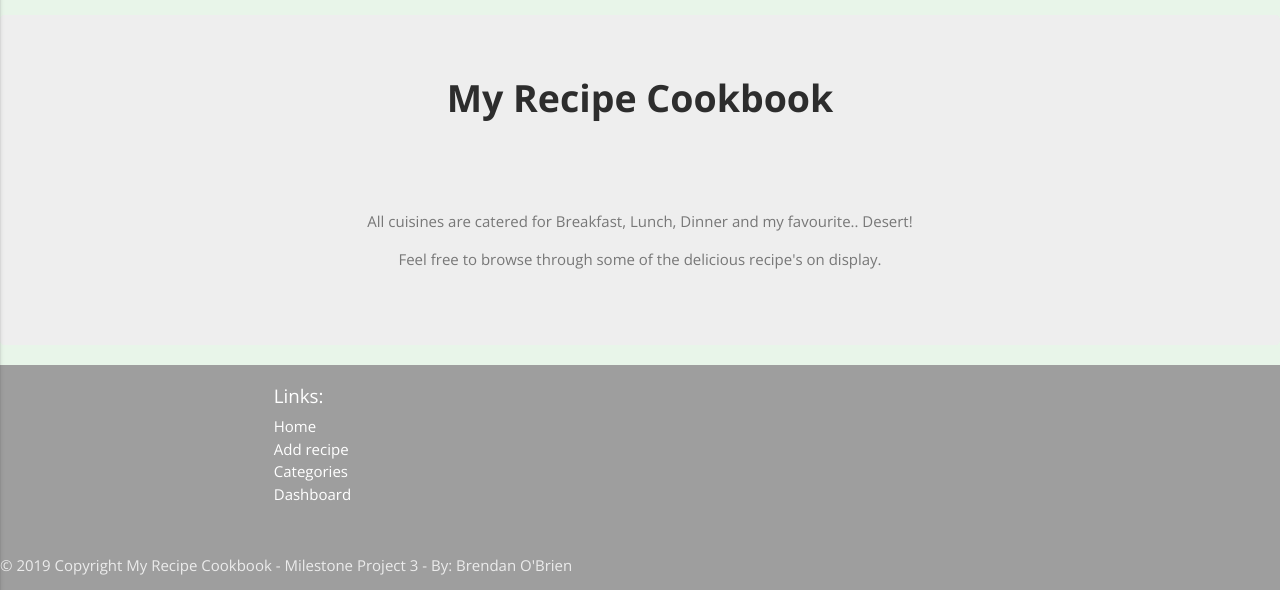
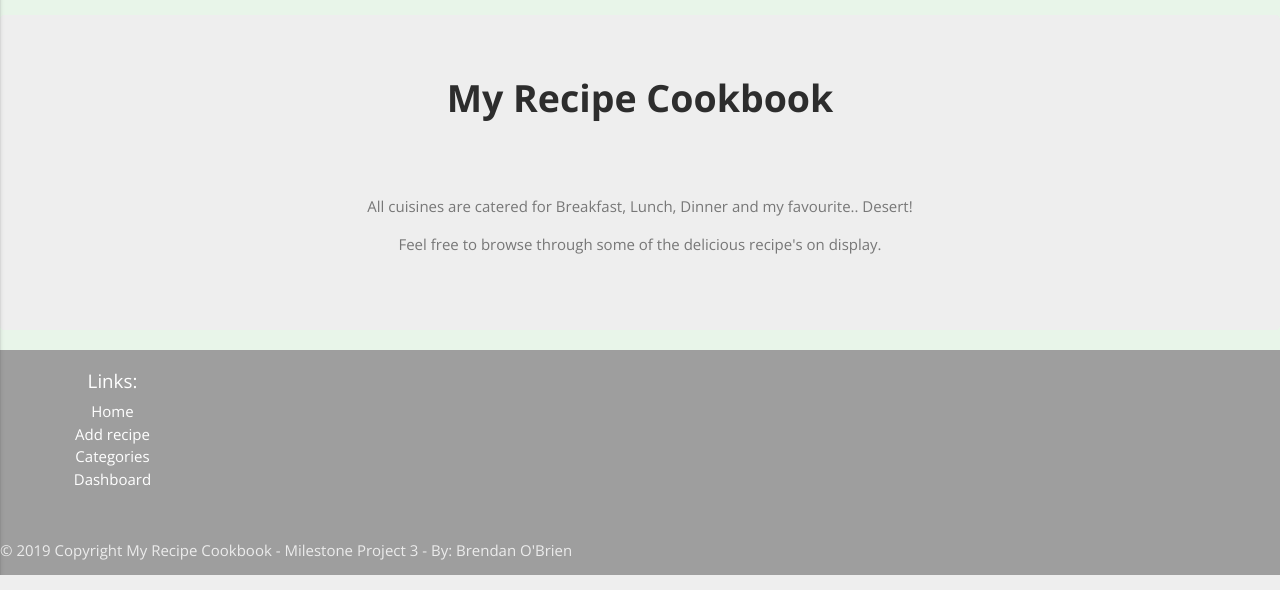
Before and after one commit to Bren08/flask_recipe_app, a Flask app: page /search in a window 1280 px wide. Shown: the part 251-841 px from the top of the page. Run offline with Flask 2, Linux system fonts and the light colour scheme; data that the repository does not hold is empty; some libraries are stand-ins or nearby versions.

Commit message:
Utilised html validator to check over some code

```diff
--- a/templates/base.html
+++ b/templates/base.html
@@ -58,10 +58,10 @@
   {% block content %} {% endblock %}
 
 
-  <footer class="page-footer grey">
+  <footer class="page-footer text-center grey">
     <div class="container">
-      <div class="row">
-        <div class="col l4 offset-l2 s12">
+      <div class="row centre-footer">
+        <div class="col-xs-12">
           <h5 class="white-text">Links:</h5>
           <ul>
             <li><a href="{{ url_for('view_recipe') }}">Home</a></li>
--- a/templates/cuisine_recipe.html
+++ b/templates/cuisine_recipe.html
@@ -1,11 +1,9 @@
-{% extends 'base.html' %}
-
-{% block content %}
+{% extends 'base.html' %}{% block content %}
 
 <div class="jumbotron text-center">
   <div class="container">
     <h1><strong>My Recipe Cookbook</strong></h1><br><br><br>
-    </p>All cuisines are catered for Breakfast, Lunch, Dinner and my favourite.. Desert!</p>
+    <p>All cuisines are catered for Breakfast, Lunch, Dinner and my favourite.. Desert!</p>
     <p>Feel free to browse through some of the delicious recipe's on display.</p>
   </div>
 </div>
--- a/templates/edit_recipe.html
+++ b/templates/edit_recipe.html
@@ -25,7 +25,7 @@
                 <div class="row">
                     <div class="input-field col s12">
                         <i class="material-icons prefix">shopping_basket</i>
-                        <textarea type="textarea" name="ingredients" id="ingredients" type="text"
+                        <textarea type="textarea" name="ingredients" id="ingredients"
                             class="materialize-textarea">{{ recipe.ingredients }}</textarea>
                         <label>Ingredients:</label>
                     </div>
@@ -33,12 +33,11 @@
                 <div class="row">
                     <div class="input-field col s12">
                         <i class="material-icons prefix">description</i>
-                        <textarea type="textarea" rows="12" cols="500" name="method" id="method" type="text"
+                        <textarea type="textarea" rows="12" cols="500" name="method" id="method"
                             class="materialize-textarea">{{ recipe.method }}</textarea>
                         <label>Method:</label>
                     </div>
                 </div>
-
                 <div class="input-field col s6">
                     <i class="material-icons prefix">poll</i>
                     <input name="nutrition" id="nutrition" type="text" class="validate" value="{{ recipe.nutrition }}">
@@ -82,7 +81,6 @@
                         </button>
                     </div>
                 </div>
-
         </div>
         </form>
     </div>
--- a/templates/index.html
+++ b/templates/index.html
@@ -60,7 +60,7 @@
 <body>
   <div class="container">
     <div class="row">
-      <div class="col md-12">
+      <div class="col s12">
 
         <h1 class="display-1">My Recipe Cookbook</h1>
 
@@ -70,9 +70,9 @@
       <br>
       <div class="row">
         <form action="{{ url_for('index') }}" method="POST">
-          <div class="row col-md-3">
+          <div class="row col s6">
             <div class="input-field">
-              <input id="username" name="username" type="text" placeholder="Just click on the enter button.." required>
+              <input id="username" name="username" type="text" placeholder="Just click on the enter button.." required readonly>
               <button class="btn waves-effect waves-light float-left grey" type="submit">
                 <a href="{{ url_for('view_recipe') }}" id="submit" type="submit" value="enter">Enter</a>
               </button>
```
